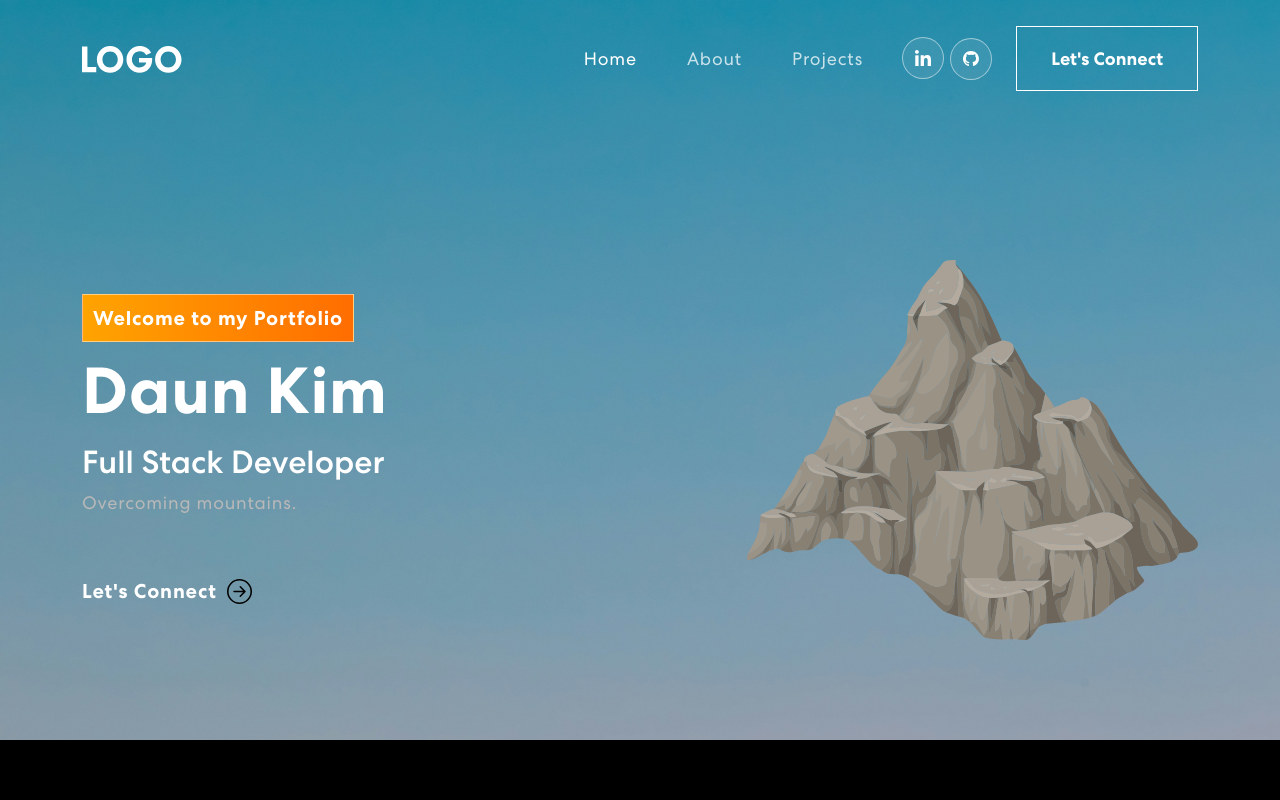
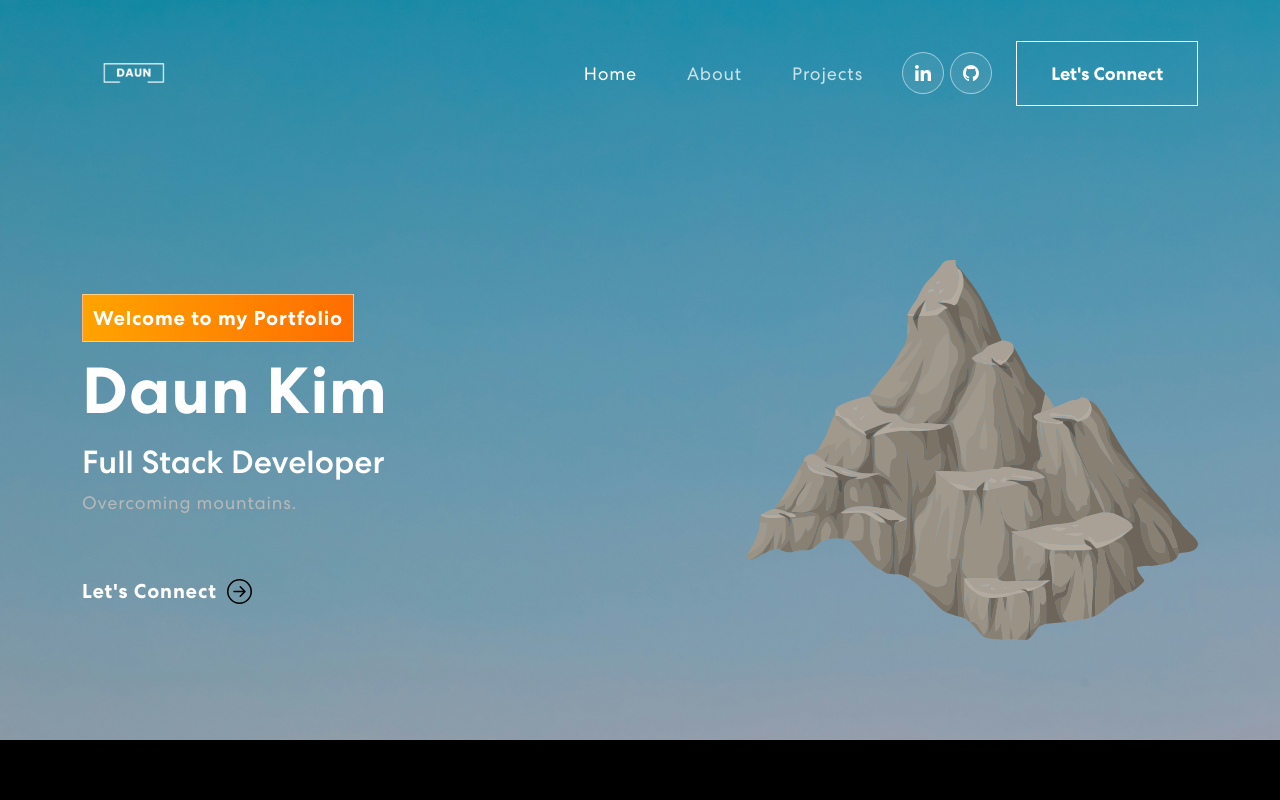
Before and after one commit to yennakim/portfolio-v2, a React (Create React App) app: page / in a window 1280 px wide. Shown: the top 800 px of the page. Built offline with nearby package versions, Linux system fonts and the light colour scheme.

Commit message:
updated logo image

```diff
--- a/src/App.css
+++ b/src/App.css
@@ -98,6 +98,11 @@ nav.navbar.scrolled {
 nav.navbar a.navbar-brand {
     width: 9%;
 }
+
+.navbar-brand img {
+  height: 100px;
+}
+
 nav.navbar .navbar-nav .nav-link.navbar-link {
   font-weight: 400;
   color: #fff !important;
--- a/src/components/Footer.js
+++ b/src/components/Footer.js
@@ -1,5 +1,5 @@
 import { Container, Row, Col } from "react-bootstrap"
-import logo from "../assets/img/logo.svg"
+import logo from "../assets/img/logo.png"
 import linkedinIcon from '../assets/img/linkedin.svg';
 import githubIcon from '../assets/img/github.svg';
 
--- a/src/components/NavBar.js
+++ b/src/components/NavBar.js
@@ -1,6 +1,6 @@
 import { useEffect, useState } from "react";
 import { Navbar, Container, Nav } from "react-bootstrap";
-import logo from '../assets/img/logo.svg';
+import logo from '../assets/img/logo.png';
 import linkedinIcon from '../assets/img/linkedin.svg';
 import githubIcon from '../assets/img/github.svg';
 
--- a/src/components/ProjectCard.js
+++ b/src/components/ProjectCard.js
@@ -10,8 +10,8 @@ export default function ProjectCard({ title, description, image, repo, demo }) {
           <h4>{title}</h4>
           <span>{description}</span>
           <div>
-          <button className="btn btn-outline-primary"><a href={repo}>Repo</a></button>
-          <button className="btn btn-outline-warning"><a href={demo}>Demo</a></button>
+          <button className="btn btn-outline-light"><a href={repo}>Repo</a></button>
+          <button className="btn btn-outline-primary"><a href={demo}>Demo</a></button>
           </div>
         </div>
       </div>
```
Also changed, not shown: src/assets/img/logo.png (added).
